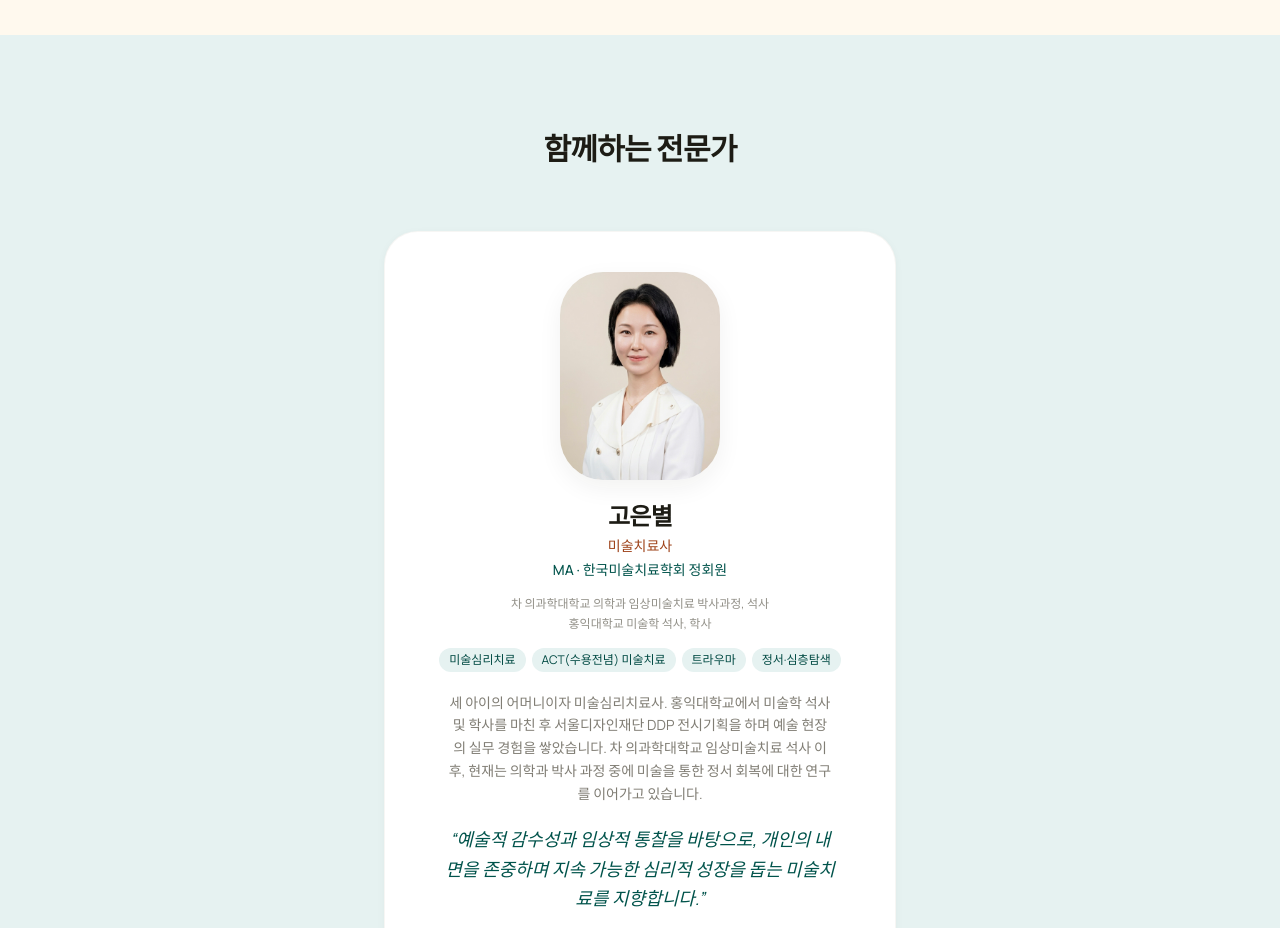
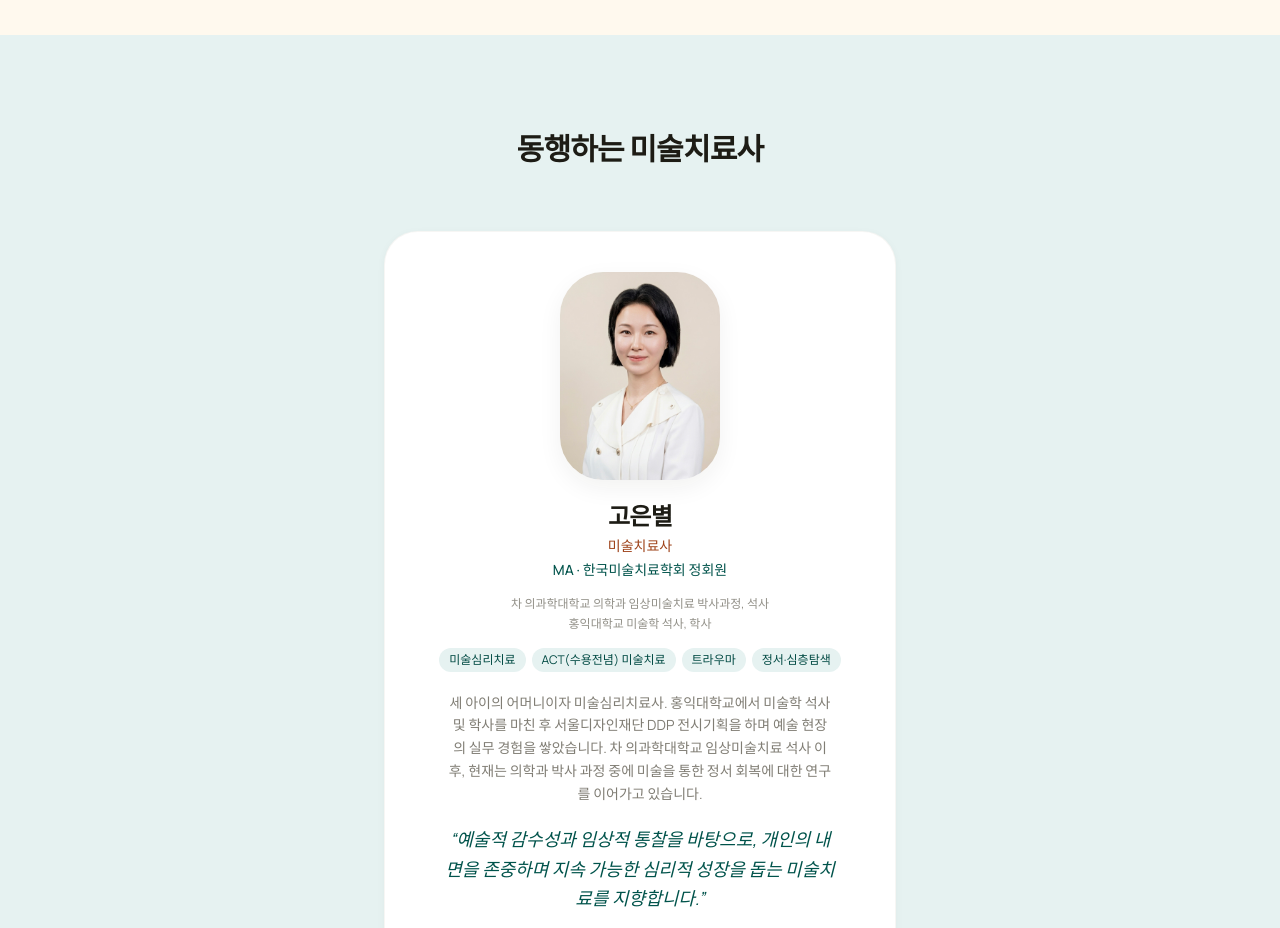
Before and after one commit to act-art-center/actartcenter.com, a Next.js app: page / in a window 1280 px wide. Shown: the part 5780-6708 px from the top of the page. Built offline with nearby package versions, Linux system fonts and the light colour scheme.

Commit message:
fix: rename home therapist section

```diff
--- a/src/components/sections/TeamSection.tsx
+++ b/src/components/sections/TeamSection.tsx
@@ -11,7 +11,7 @@ export function TeamSection() {
     <SectionWrapper bg="primary-50">
       <Container>
         <div className="text-center mb-12 lg:mb-16">
-          <h2 className="text-2xl lg:text-3xl font-bold tracking-tight">함께하는 전문가</h2>
+          <h2 className="text-2xl lg:text-3xl font-bold tracking-tight">동행하는 미술치료사</h2>
         </div>
 
         <div className="max-w-lg mx-auto">
```
